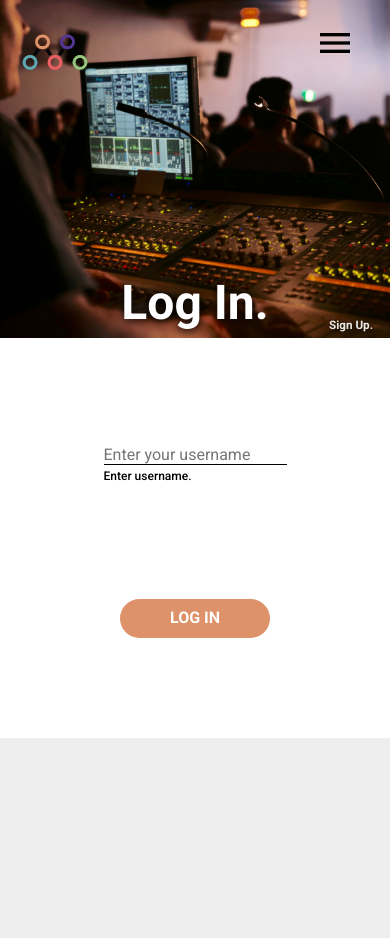
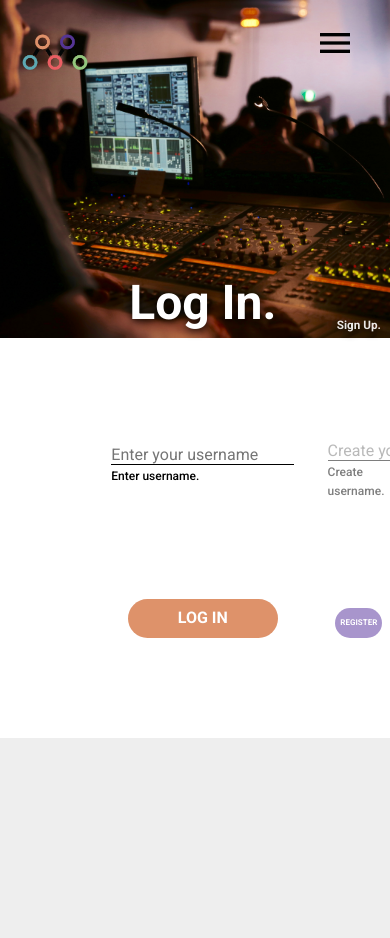
Before and after one commit to davidbrown010/multi-link.live, a PHP site: page /multi-link.live/pages/signIn.php in a window 390 px wide. Run offline with PHP 8.4, Linux system fonts and the light colour scheme.

Commit message:
mobile scaling

```diff
--- a/multi-link.live/styles/signIn.css
+++ b/multi-link.live/styles/signIn.css
@@ -62,7 +62,7 @@
         width:20vw;
     }
     .formsWrapper form.hidden > * {
-        opacity:0;
+        opacity:.5;
     }
     .formsWrapper form.hidden h2{
         font-size: 3vw;
@@ -70,8 +70,10 @@
         cursor:pointer;
     }
     .formsWrapper form.hidden button {
-        padding-left:10px;
-        padding-right:10px;
+        padding-left:5px;
+        padding-right:5px;
+        font-size:50%;
+        min-width:0px;
     }
     .formsWrapper form{
         width:80vw;
```
